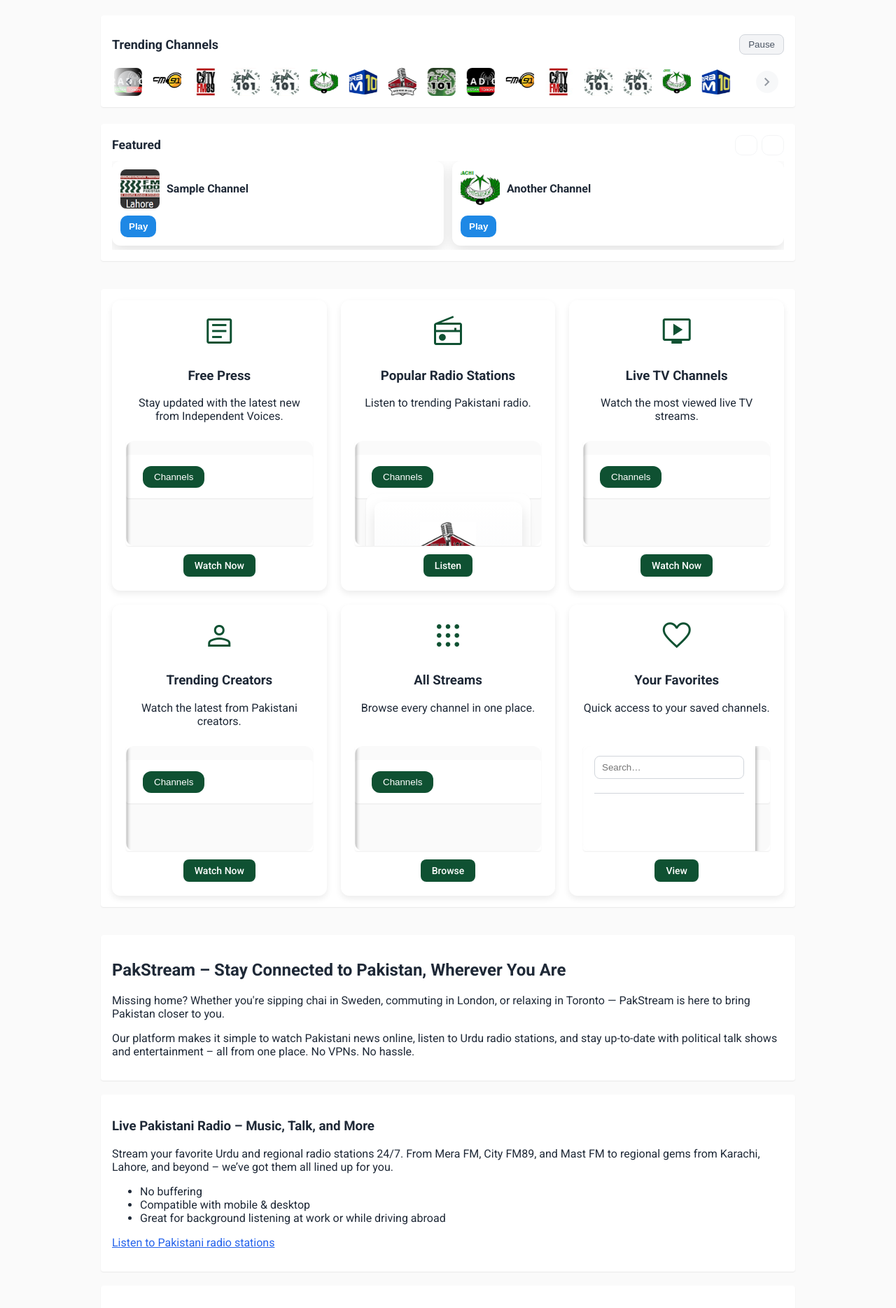
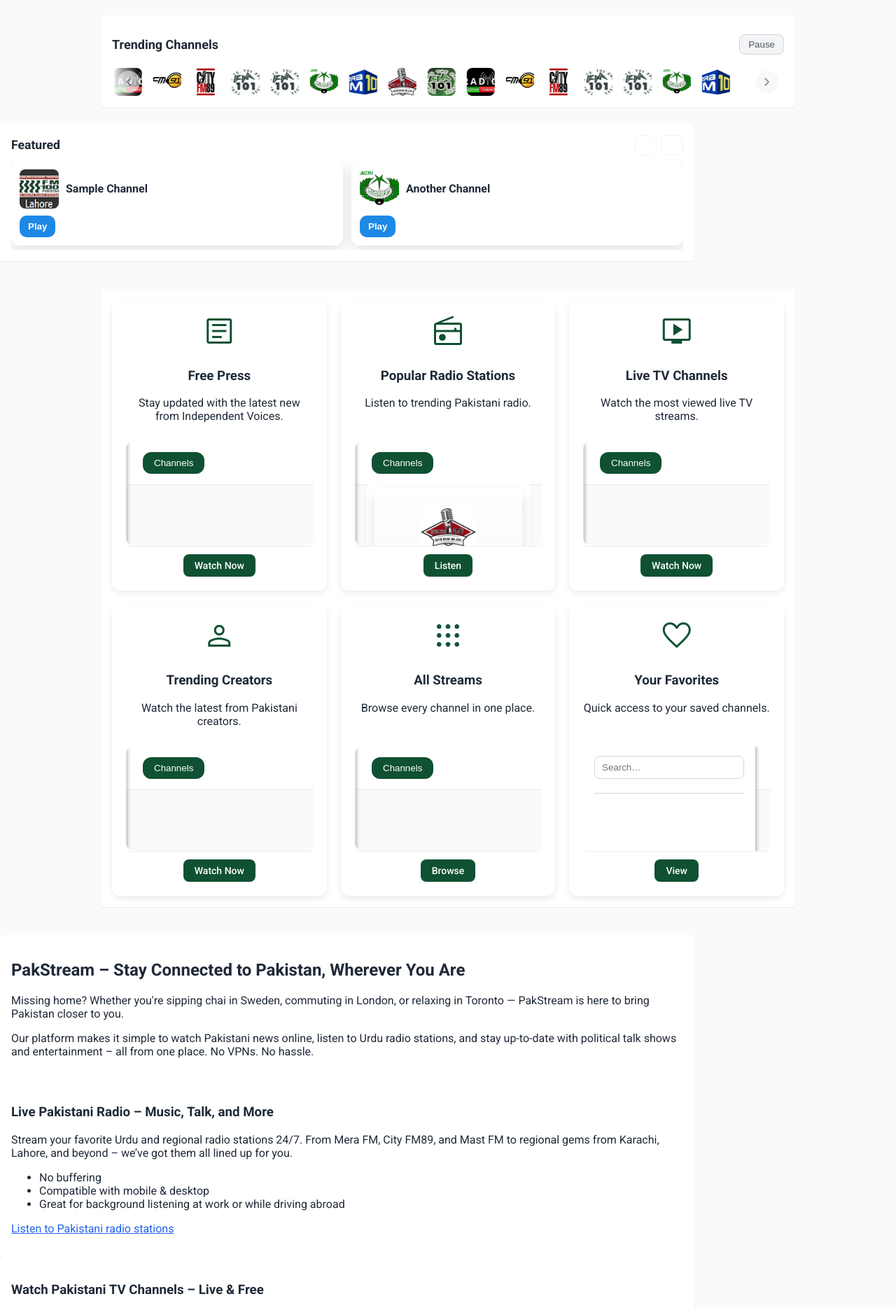
Before and after one commit to atifwaqar/pakstream, a Jekyll site: the page built from index.html, in a window 1280 px wide. Shown: the part 792-2661 px from the top of the page at 70% size. Built offline with Jekyll 4.4.1, drawn with Linux system fonts in a browser that asks for light colours; comment, search, counter and statistics services are not loaded.

Commit message:
Update style.css

```diff
--- a/css/style.css
+++ b/css/style.css
@@ -199,7 +199,7 @@ footer nav a:hover {
 /* Generic sections */
 section {
   background: var(--surface);
-  margin: 20px auto;
+  /*margin: 20px auto;*/
   padding: 16px;
   border-radius: 4px;
   box-shadow: var(--shadow-sm);
```
